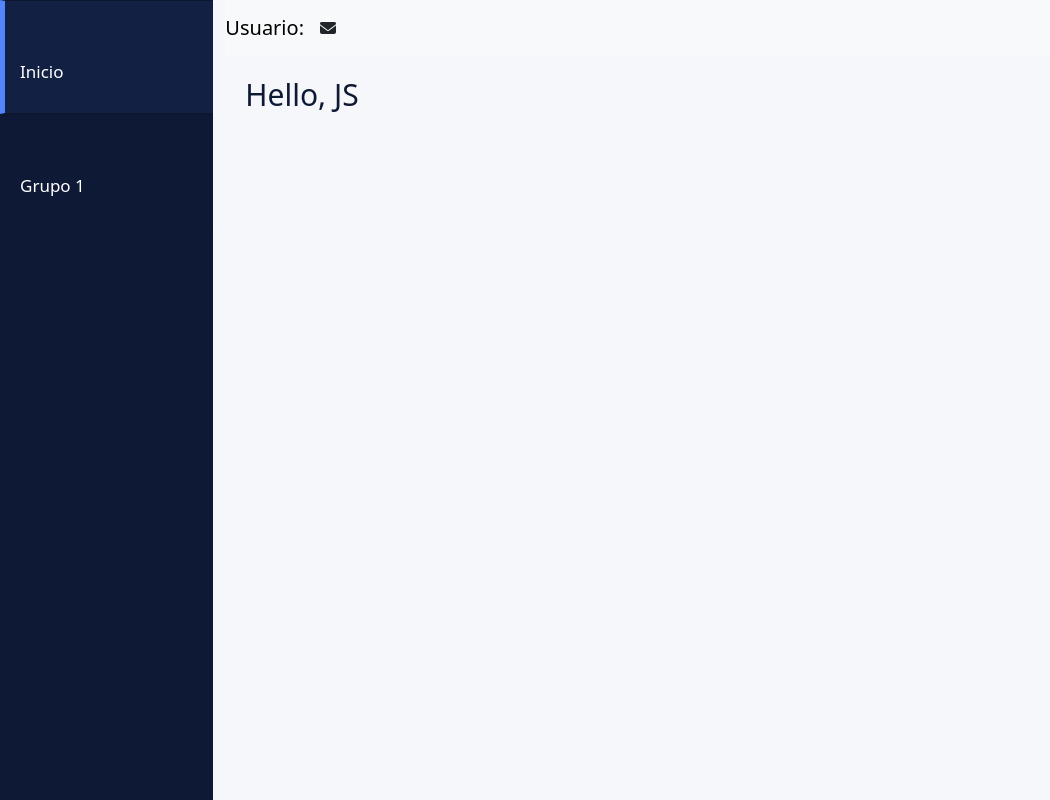
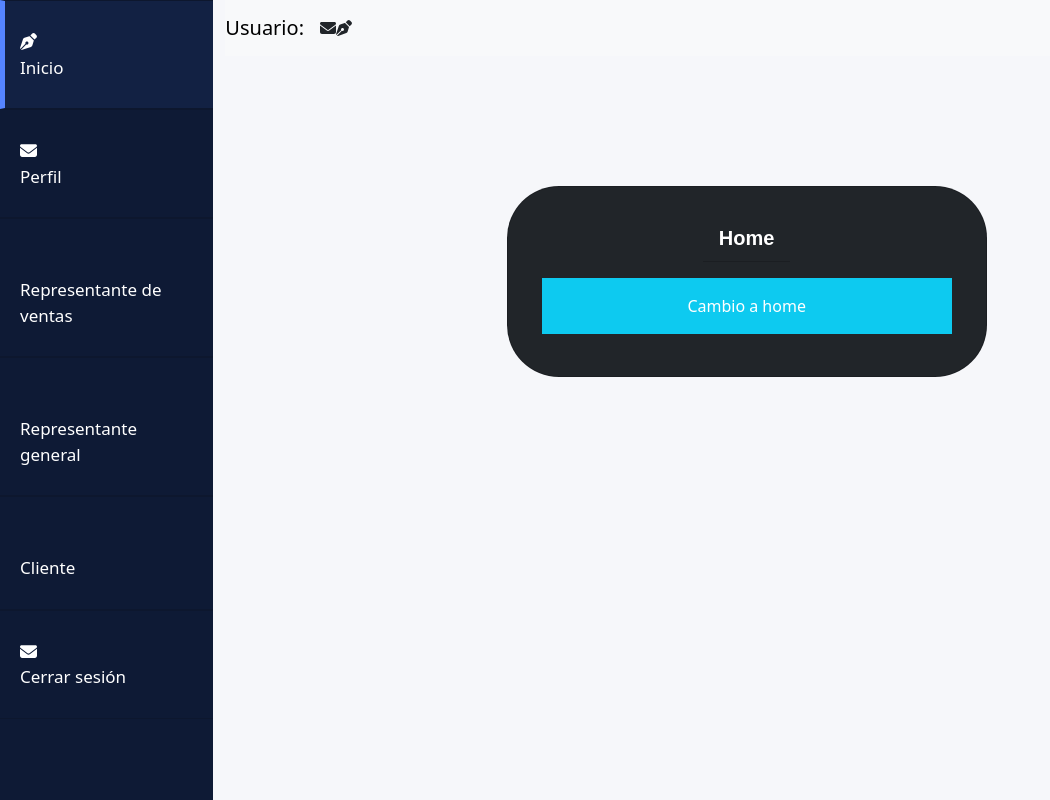
Before and after one commit to kevingmez98/PruebaConexion, a React (Create React App) app in the folder React-Side/front/: page /home in a window 1280 px wide. Shown: the whole page, without its empty margins (0-1050 px from the left). Built offline with nearby package versions, Linux system fonts and the light colour scheme.

Commit message:
Enrutamiento

```diff
--- a/React-Side/front/src/App.js
+++ b/React-Side/front/src/App.js
@@ -1,4 +1,3 @@
-import logo from './logo.svg';
 import './App.css';
 import React from 'react';
 import { BrowserRouter as Router, Route, Routes } from 'react-router-dom';
@@ -7,13 +6,20 @@ import DashBoardPage from './dashboard/DashboardPage';
 
 import 'bootstrap/dist/js/bootstrap.min.js'
 import 'bootstrap/dist/css/bootstrap.min.css'
+import Home from './Routes/Home';
+import Profile from './Routes/Profile';
 
 function App() {
   return (
     <Router>
       <Routes>
-        <Route path='/' element={<LoginPage/>}/>
-        <Route path='/home' element={<DashBoardPage/>}/>
+        <Route path='/' element={<LoginPage />}></Route>
+
+        <Route element={<DashBoardPage />}>
+          <Route path='/home' element={<Home />} />
+          <Route path='/profile' element={<Profile/>} />
+
+        </Route>
       </Routes>
     </Router>
   );
--- /dev/null
+++ b/React-Side/front/src/Routes/Home.js
@@ -0,0 +1,10 @@
+import CardComponent from "../public-component/Card/CardComponent";
+function Home() {
+    return (
+        <CardComponent titulo={"Home"}>
+           <div className="p-3 mb-2 bg-info text-white">Cambio a home</div>
+        </CardComponent>
+    )
+}
+
+export default Home;
--- /dev/null
+++ b/React-Side/front/src/Routes/Profile.js
@@ -0,0 +1,10 @@
+import CardComponent from "../public-component/Card/CardComponent";
+function Profile() {
+    return (
+        <CardComponent titulo={"Perfil"}>
+            <div className="p-3 mb-2 bg-success text-white">Cambio a perfil</div>
+        </CardComponent>
+    )
+}
+
+export default Profile;
--- a/React-Side/front/src/dashboard/DashboardPage.js
+++ b/React-Side/front/src/dashboard/DashboardPage.js
@@ -1,13 +1,11 @@
 import React, { useEffect, useState } from 'react';
+import { Outlet } from 'react-router-dom';
+
 import { FontAwesomeIcon } from '@fortawesome/react-fontawesome'
-import { faEnvelope } from '@fortawesome/free-solid-svg-icons'
+import { faEnvelope, faPenNib } from '@fortawesome/free-solid-svg-icons'
 
 import SideBarComponent from "./SideBar/SideBarComponent";
-import NavBarComponent from './SideBar/NavBarComponent.js';
 
-import Row from 'react-bootstrap/Row';
-import Col from 'react-bootstrap/Col';
-import Container from 'react-bootstrap/Container';
 
 
 import './CSS/dashboard-styles.css';
@@ -28,7 +26,7 @@ function DashBoardPage() {
     //Ocultar y mostrar la barra lateral (responsive)
     const [isOpen, setIsOpen] = useState(false);
 
-    function toggle(){
+    function toggle() {
         setIsOpen(!isOpen);
     }
     return (
@@ -48,6 +46,7 @@ function DashBoardPage() {
 
                         <a className="navbar-brand" href="#">Usuario: </a>
                         <FontAwesomeIcon icon={faEnvelope} />
+                        <FontAwesomeIcon icon={faPenNib} />
 
                         <div className="collapse navbar-collapse" id="navbarSupportedContent">
                             <ul className="navbar-nav mr-auto">
@@ -55,14 +54,7 @@ function DashBoardPage() {
                         </div>
                     </nav>
                     <div className="user-dashboard">
-                        <h1>Hello, JS</h1>
-                        <div className="row">
-                            <div className="col-md-5 col-5 col-xs-12 gutter">
-                            </div>
-                            <div className="col-md-7 col-7 col-xs-12 gutter">
-
-                            </div>
-                        </div>
+                        <Outlet></Outlet>
                     </div>
                 </div>
             </div>
--- a/React-Side/front/src/dashboard/SideBar/NavBarComponent.js
+++ b/React-Side/front/src/dashboard/SideBar/NavBarComponent.js
@@ -1,6 +1,3 @@
-import React, { useState } from 'react';
-
-
 function NavBarComponent(idOcultar) {
 
 
--- a/React-Side/front/src/dashboard/SideBar/SideBarBtn.js
+++ b/React-Side/front/src/dashboard/SideBar/SideBarBtn.js
@@ -1,13 +1,16 @@
+import {  Link  } from 'react-router-dom';
+
+import { FontAwesomeIcon } from '@fortawesome/react-fontawesome'
+
 function SideBarBtn({ nombreBtn, icon, route,active }) {
 
     let linkRoute = route ? route: "#";
     let boolActive = active ? "active":"";
-
     return (
-        <a href={linkRoute} className={boolActive}>
-            <i className={icon} aria-hidden="true"></i>
+            <Link to={linkRoute} className={boolActive}>
+             <FontAwesomeIcon icon={icon} />
             <span className="d-none d-sm-block d-none.d-sm-block">{nombreBtn}</span>
-        </a>
+            </Link>
     )
 }
 
--- a/React-Side/front/src/dashboard/SideBar/SideBarComponent.js
+++ b/React-Side/front/src/dashboard/SideBar/SideBarComponent.js
@@ -1,22 +1,43 @@
 import SideBarBtn from "./SideBarBtn";
 import AccordionGroup from "./AccordionGroup";
-function SideBar(){
-   return(
+import { faEnvelope, faPenNib } from '@fortawesome/free-solid-svg-icons'
+function SideBar() {
+    return (
         <div className="navi">
             <ul>
                 <li>
-                    <SideBarBtn nombreBtn={"Inicio"} icon={"fa fa-home"} route={"/home"}></SideBarBtn>
+                    <SideBarBtn nombreBtn={"Inicio"} icon={faPenNib} route={"/home"}></SideBarBtn>
                 </li>
                 <li>
-                    <AccordionGroup icon={"fa fa-home"} nombreBtn={"Grupo 1"} nombreGrupo={"Funcion-1"}>
-                        <SideBarBtn nombreBtn={"Hijo 1"} icon={"fa fa-home"}></SideBarBtn>
-                        <SideBarBtn nombreBtn={"Hijo 2"} icon={"fa fa-home"}></SideBarBtn>
+                    <SideBarBtn nombreBtn={"Perfil"} icon={faEnvelope} route={"/profile"}></SideBarBtn>
+                </li>
+                <li>
+                    <AccordionGroup icon={faEnvelope} nombreBtn={"Representante de ventas"} nombreGrupo={"representante-ventas"}>
+                        <SideBarBtn nombreBtn={"Realizar venta"} icon={faPenNib} route={"/realizar-venta"}></SideBarBtn>
+                        <SideBarBtn nombreBtn={"Gestionar clientes"} icon={faPenNib} route={"/gestion-cliente"}></SideBarBtn>
                     </AccordionGroup>
+
+                    <AccordionGroup icon={faEnvelope} nombreBtn={"Representante general"} nombreGrupo={"representante-general"}>
+                        <SideBarBtn nombreBtn={"Realizar venta"} icon={faEnvelope} route={"/realizar-venta"}></SideBarBtn>
+                        <SideBarBtn nombreBtn={"Gestionar clientes"} icon={faEnvelope} route={"/gestion-cliente"}></SideBarBtn>
+                        <SideBarBtn nombreBtn={"Gestionar representantes"} icon={faEnvelope} route={"/gestionrepresentante"}></SideBarBtn>
+                        <SideBarBtn nombreBtn={"Gestionar clasificación representantes"} icon={faEnvelope} route={"/gestionclasificacion"}></SideBarBtn>
+                        <SideBarBtn nombreBtn={"Gestionar inventario"} icon={faEnvelope} route={"/gestion-inventario"}></SideBarBtn>
+                    </AccordionGroup>
+
+                    <AccordionGroup icon={faEnvelope} nombreBtn={"Cliente"} nombreGrupo={"cliente"}>
+                        <SideBarBtn nombreBtn={"Gestión del representante"} icon={faEnvelope} route={"/gestionrepresentante-cliente"}></SideBarBtn>
+                        <SideBarBtn nombreBtn={"Ver mis compras"} icon={faEnvelope} route={"/ver-compras"}></SideBarBtn>
+                        <SideBarBtn nombreBtn={"Ver carrito"} icon={faEnvelope} route={"/ver-carrito"}></SideBarBtn>
+                    </AccordionGroup>
+                </li>
+                <li>
+                    <SideBarBtn nombreBtn={"Cerrar sesión"} icon={faEnvelope} route={"/"}></SideBarBtn>
                 </li>
             </ul>
         </div>
 
-   )
+    )
 }
 
 export default SideBar;
```
Also changed, not shown: React-Side/front/src/dashboard/MainComponent/MainComponent.js (deleted, +0 -10 lines).
